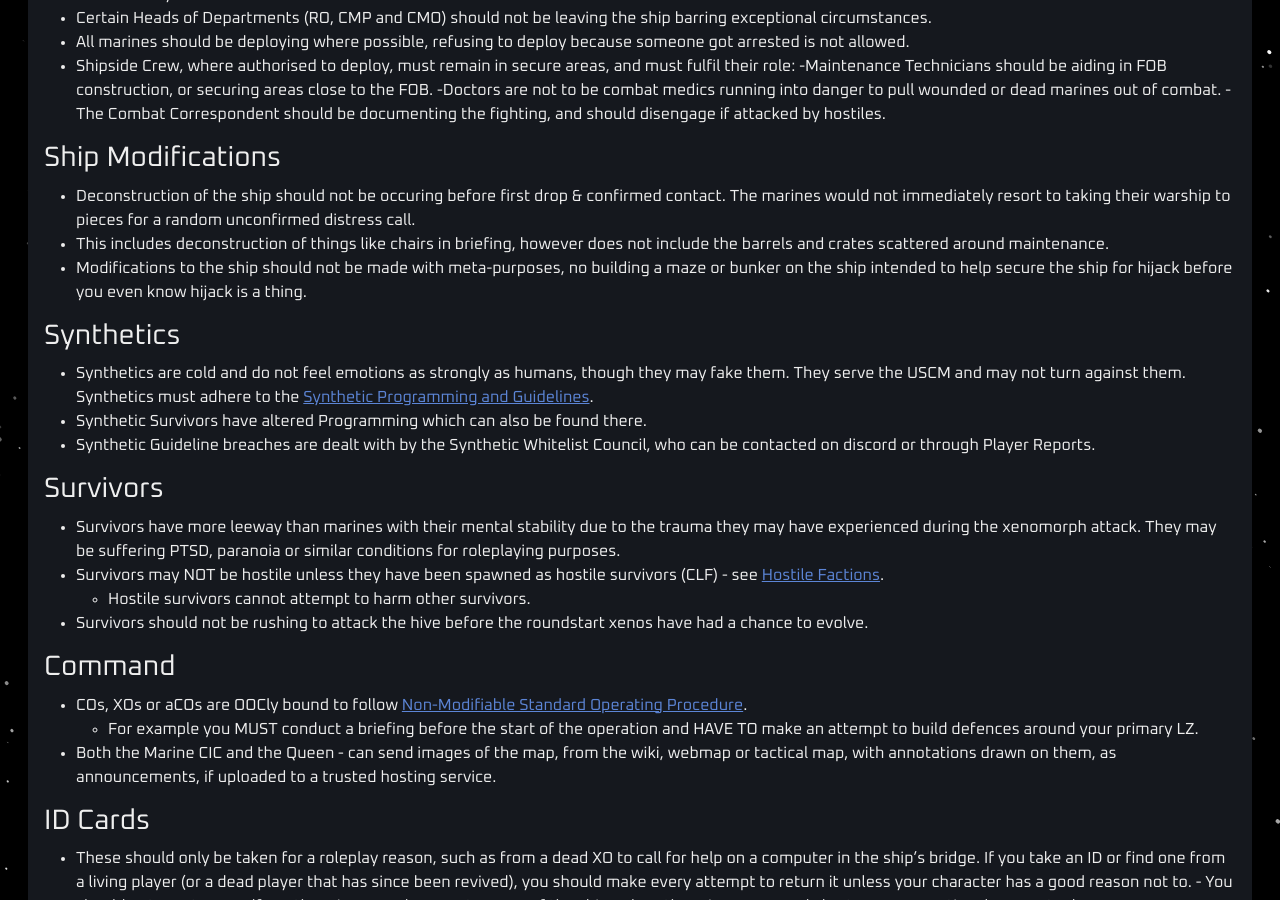
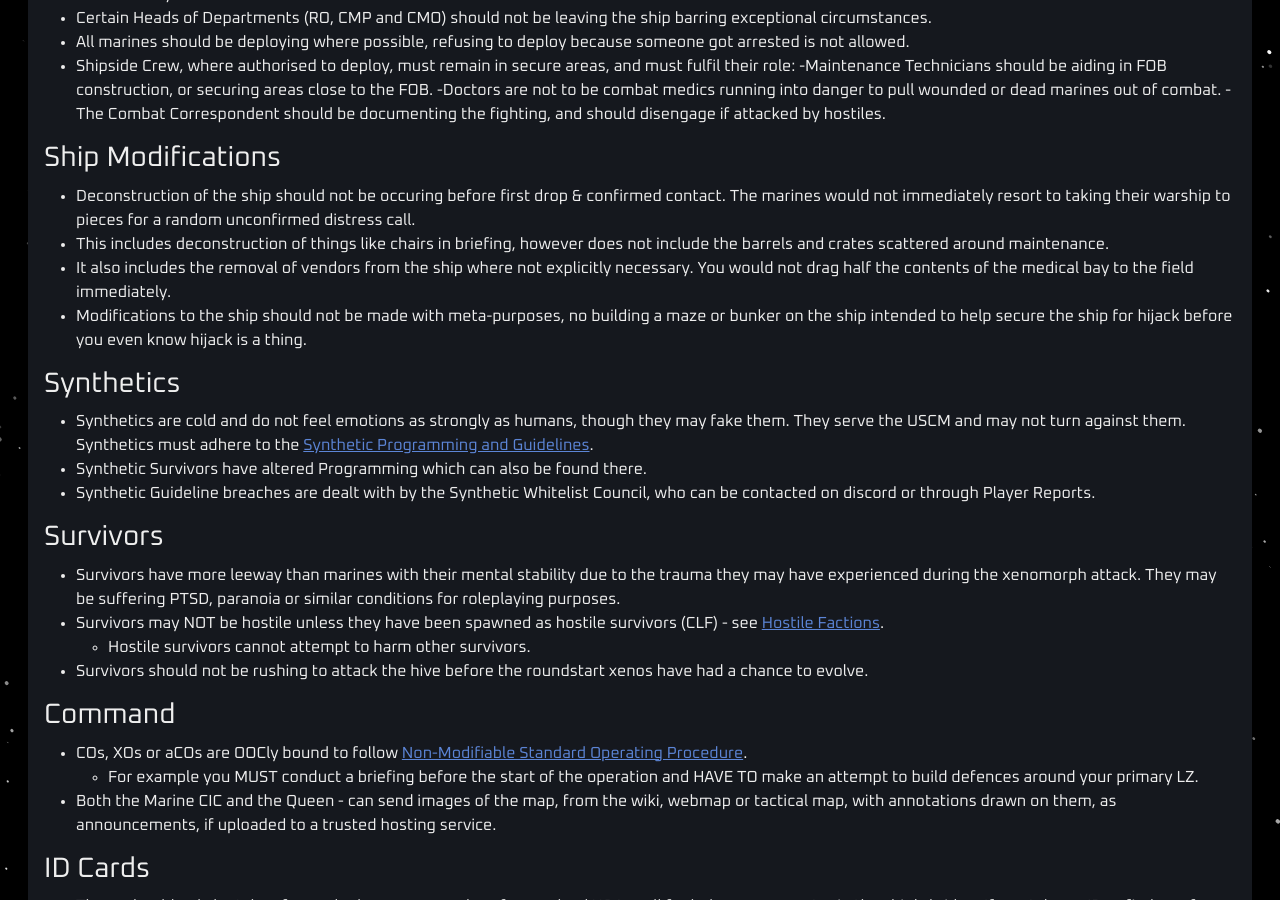
Before and after one commit to cmss13-devs/web, a Jekyll site: the page built from rules.md, in a window 1280 px wide and 900 px high, scrolled down 2405 px. Built offline with Jekyll 4.4.1, drawn with Linux system fonts in a browser that asks for light colours.

Commit message:
Ship decon tweak

```diff
--- a/rules.md
+++ b/rules.md
@@ -92,6 +92,7 @@ Major shenanigans that may disrupt the normal flow of the round at roundstart, (
 
 - Deconstruction of the ship should not be occuring before first drop & confirmed contact. The marines would not immediately resort to taking their warship to pieces for a random unconfirmed distress call.
 - This includes deconstruction of things like chairs in briefing, however does not include the barrels and crates scattered around maintenance.
+- It also includes the removal of vendors from the ship where not explicitly necessary. You would not drag half the contents of the medical bay to the field immediately.
 - Modifications to the ship should not be made with meta-purposes, no building a maze or bunker on the ship intended to help secure the ship for hijack before you even know hijack is a thing.
 
 ### Synthetics
```
